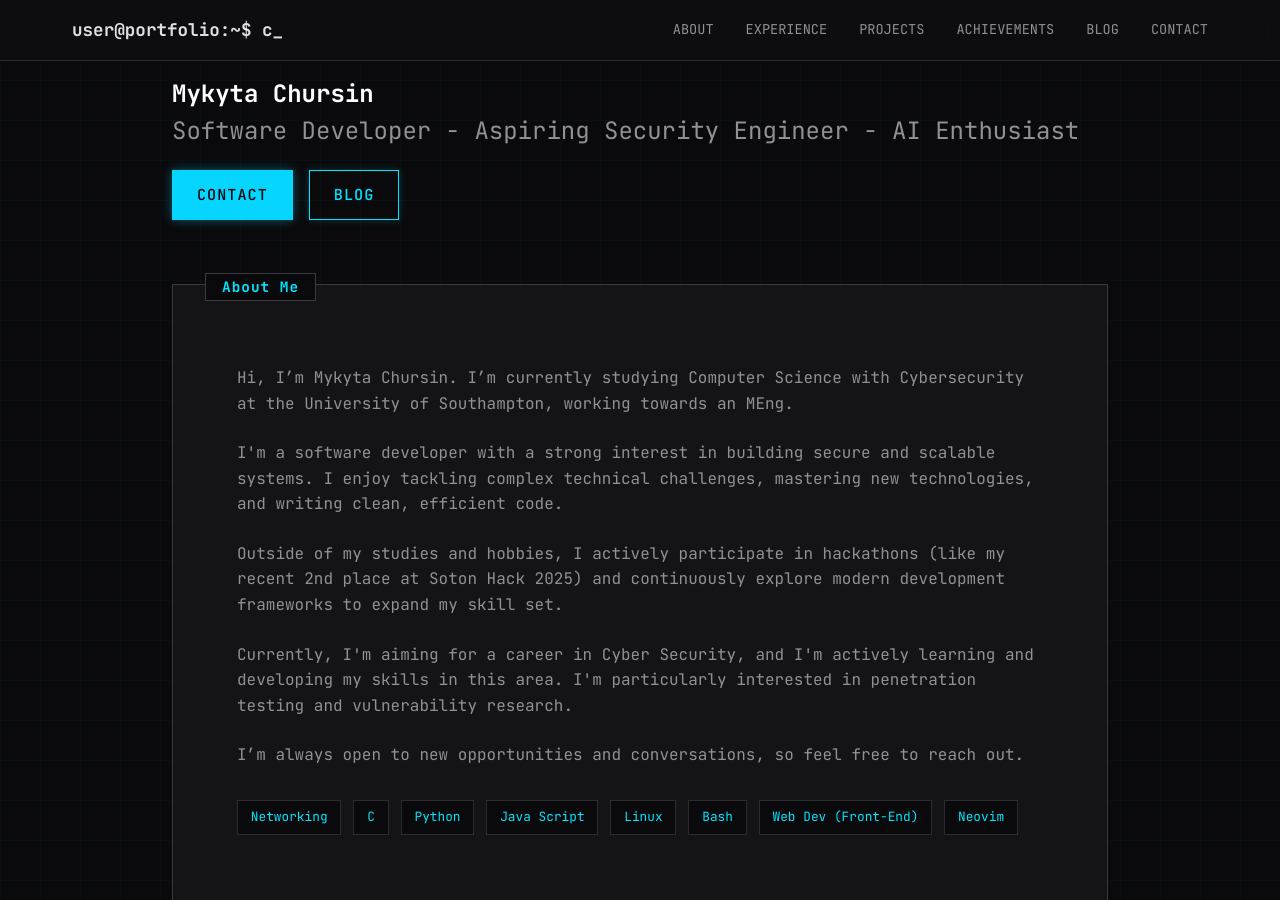
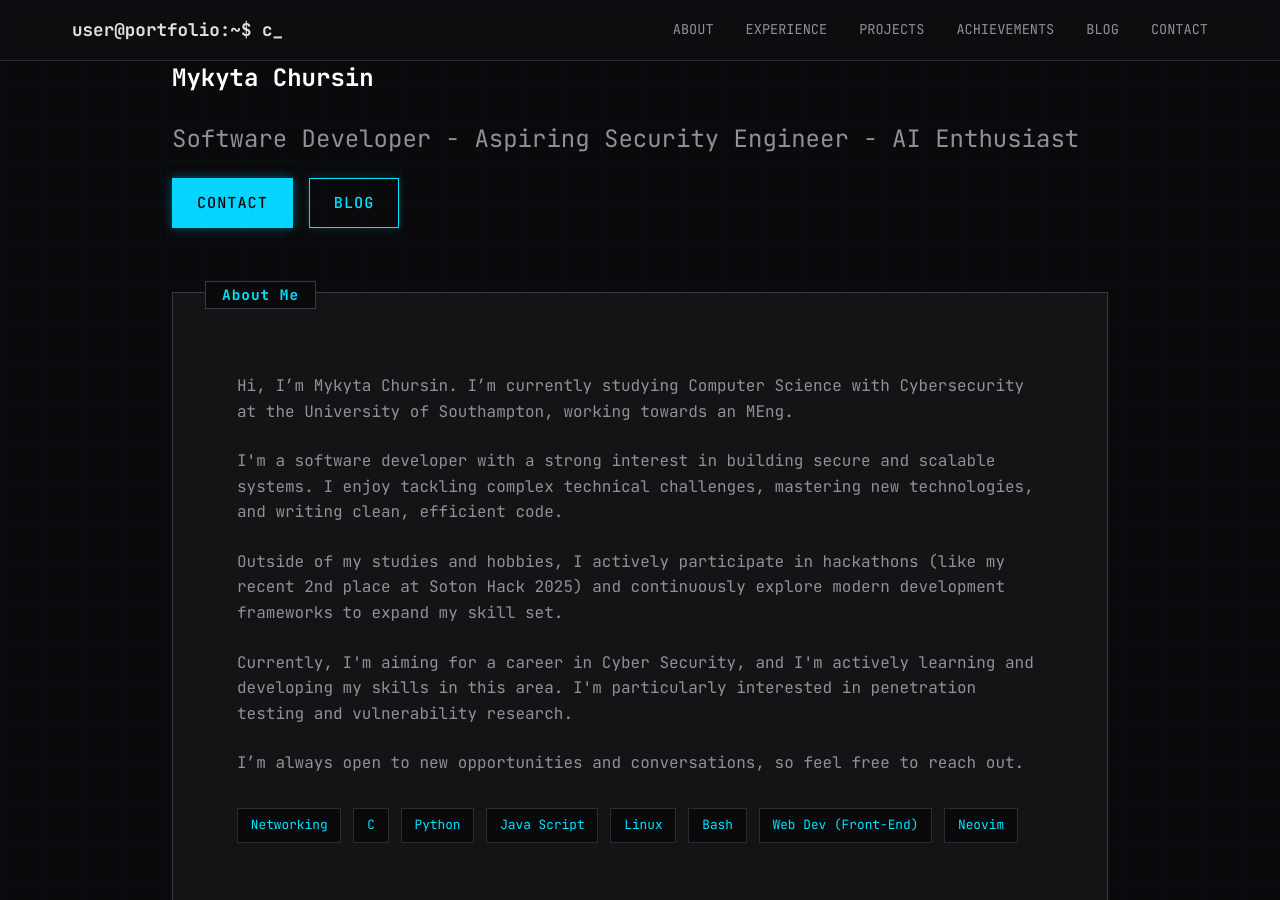
Before and after one commit to takymy/takymy.github.io, a Jekyll site: the page built from index.html, in a window 1280 px wide and 900 px high. Built offline with Jekyll 4.4.1, drawn with Linux system fonts in a browser that asks for light colours.

Commit message:
Updated margin in index.html

```diff
--- a/index.html
+++ b/index.html
@@ -2,11 +2,11 @@
 layout: default
 ---
 <!-- MAIN HERO SECTION -->
-<section id="main-hero" class="section hero-section" style="display: flex; margin-top: 1rem; flex-direction: column; align-items: flex-start;">
+<section id="main-hero" class="section hero-section" style="display: flex; flex-direction: column; align-items: flex-start;">
     <h1 class="hero-title" style="margin-bottom: 0.5rem; font-weight: 700;">
         <span class="glow-text">{{ site.data.about.headline }}</span>
     </h1>
-    <h2 class="hero-subtitle" style="color: var(--text-secondary); margin-bottom: 1.5rem; font-weight: 400; font-family: var(--font-mono);">
+    <h2 class="hero-subtitle" style="color: var(--text-secondary); margin-top: 1.5rem; margin-bottom: 1.5rem; font-weight: 400; font-family: var(--font-mono);">
         {{ site.data.about.subheadline }}
     </h2>
     <div style="display: flex; gap: 1rem;">
```
